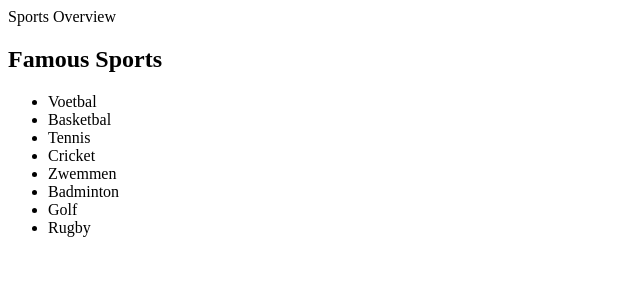
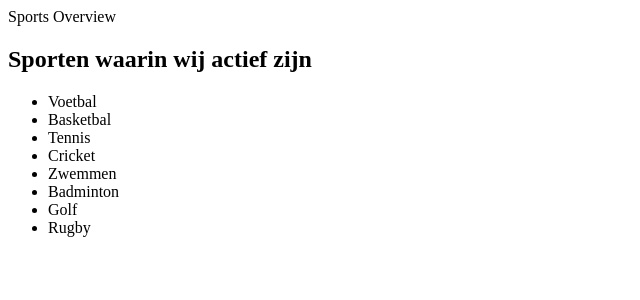
Before and after one commit to cdijkstra/VitalityApp, an Angular app in the folder Vitality/: page / in a window 1280 px wide. Shown: the top 300 px of the page, without its empty margins (0-640 px from the left). Built offline with nearby package versions, Linux system fonts and the light colour scheme.

Commit message:
Set up famous sporSporten waarin wij actief zijns

```diff
--- a/Vitality/src/app/sports-overview/sports-overview.html
+++ b/Vitality/src/app/sports-overview/sports-overview.html
@@ -1,4 +1,4 @@
-<h2>Famous Sports</h2>
+<h2>Sporten waarin wij actief zijn</h2>
 <ul>
   @for (sport of famousSports; track sport) {
     <li>{{ sport }}</li>
```
